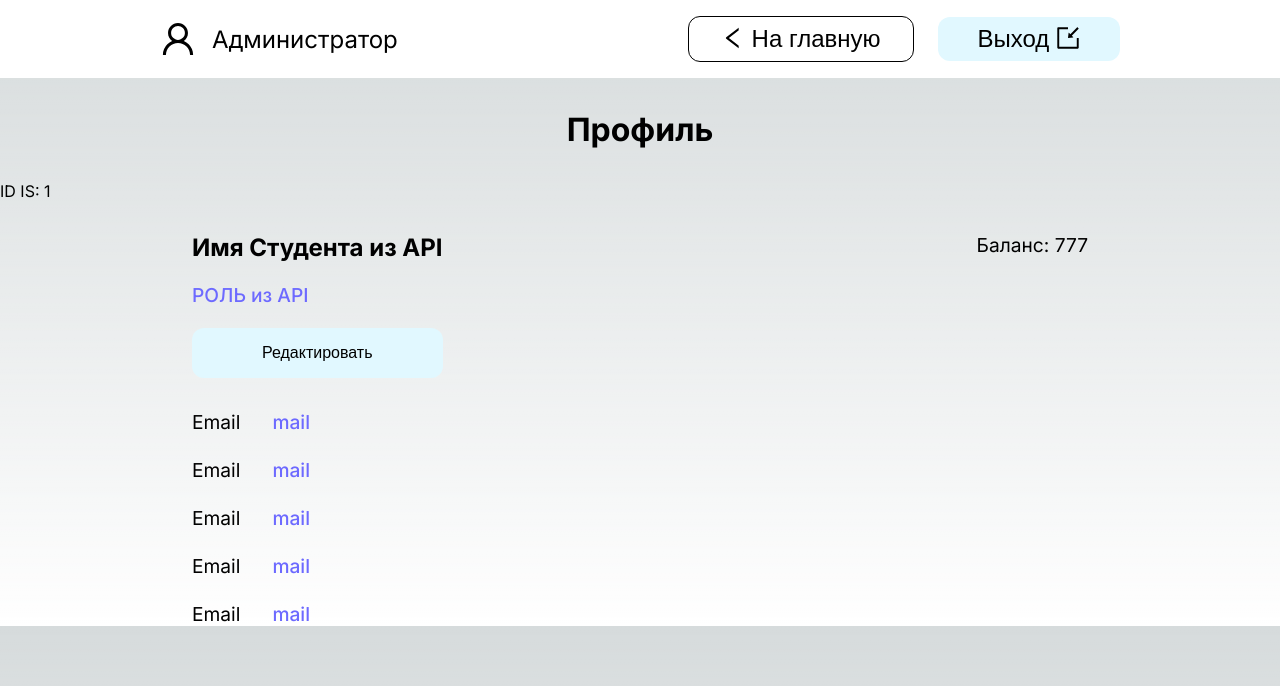
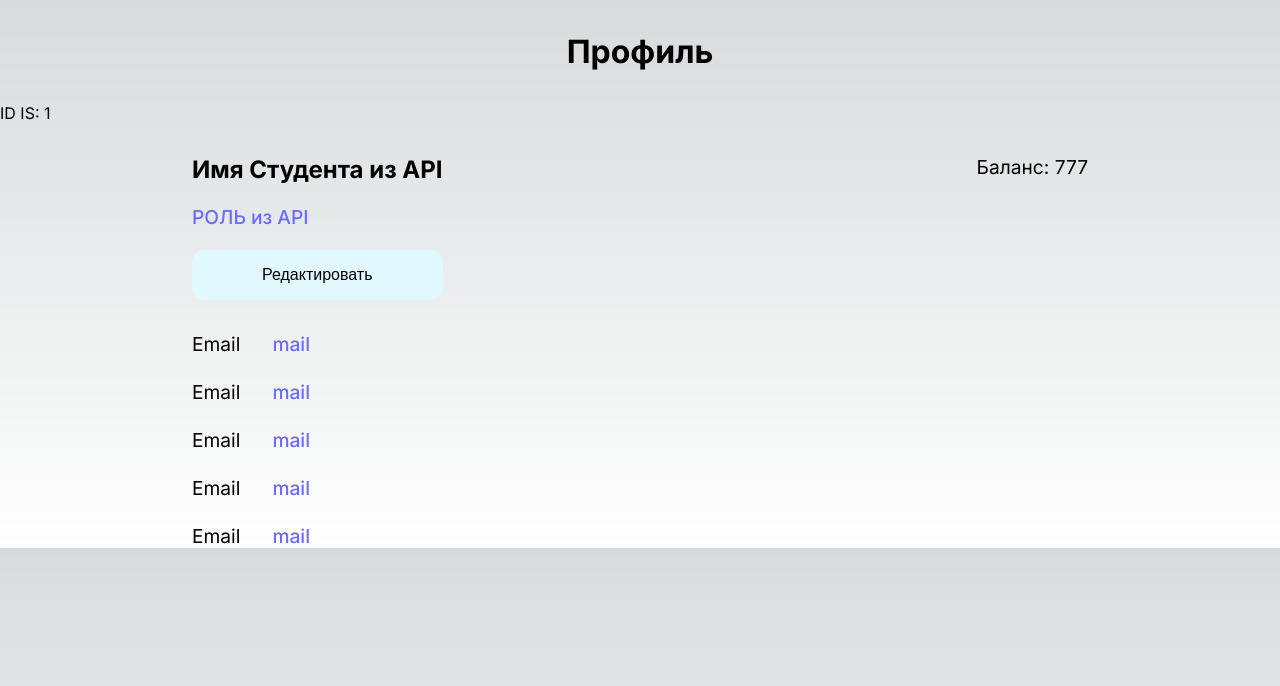
Before and after one commit to Michaelkh20/LMS-Entrepreneurship-School-Frontend, a Next.js app in the folder frontend/: page /admin/accounts/1 in a window 1280 px wide. Shown: the top 686 px of the page. Built offline with nearby package versions, Linux system fonts and the light colour scheme.

Commit message:
small fix

```diff
--- a/frontend/src/app/admin/accounts/[id]/page.tsx
+++ b/frontend/src/app/admin/accounts/[id]/page.tsx
@@ -1,10 +1,8 @@
-import HeaderAdminBig from "@/components/headers/header-admin/header";
 import style from './page.module.css';
 
 export default function Page({ params }: { params: { id: string } }) {
     return (
         <div>
-            <HeaderAdminBig />
             <h1 className={style.title}> Профиль </h1>
             <div>ID IS: {params.id}</div>
             <div className={style.row}>
```
